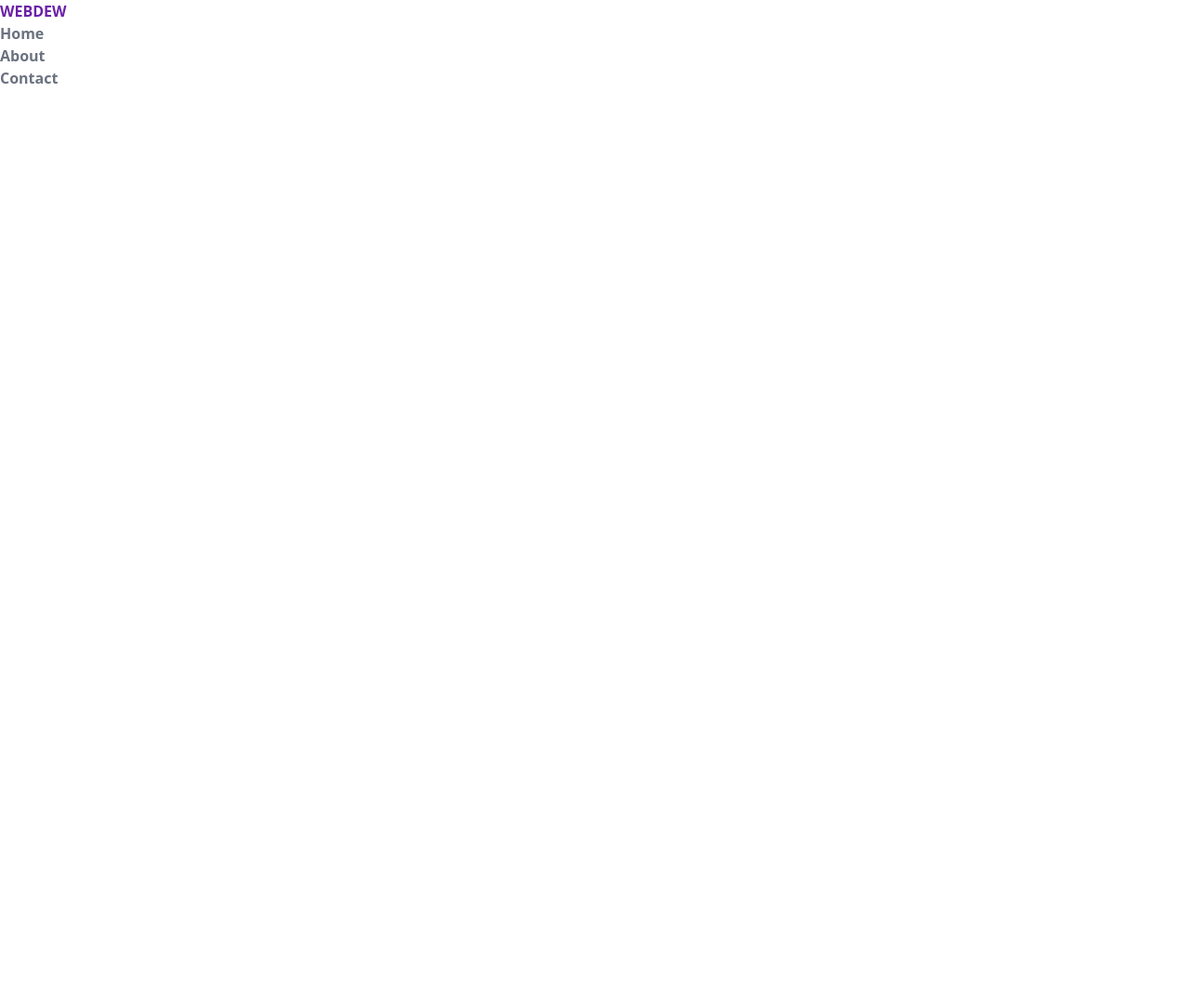
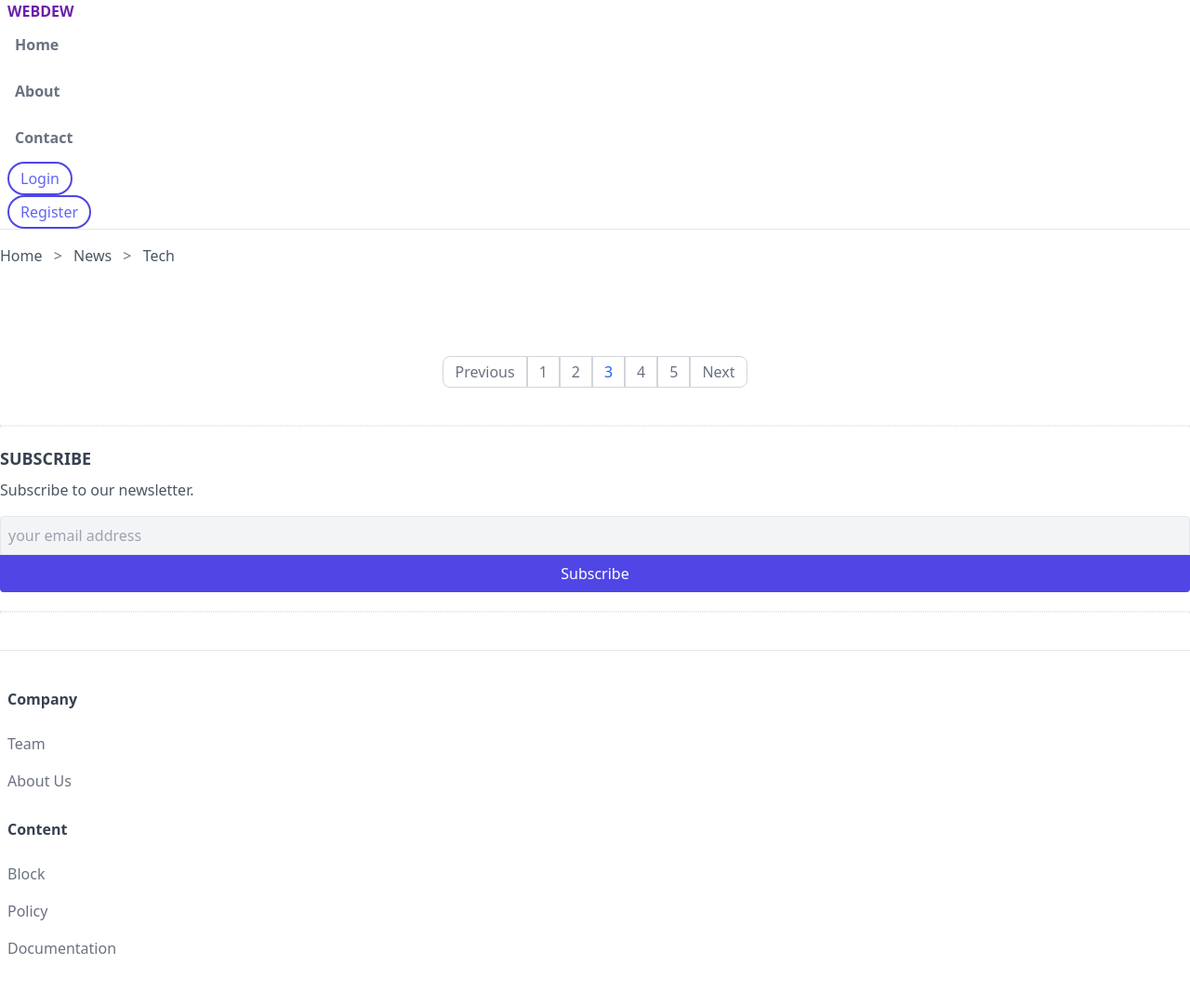
Before and after one commit to ukrmatsypula/tailwind, a website: page index.html in a window 1280 px wide. Shown: the whole page at 93% size. Before the commit the page ends 800 px from the top, so only its background shows below. Drawn offline with nearby package versions, Linux system fonts and the light colour scheme; files that its build step writes are made by us from their sources.

Commit message:
add few components on tailwind

```diff
--- a/index.html
+++ b/index.html
@@ -8,15 +8,188 @@
     <title>Document</title>
   </head>
   <body>
-    <header>
+    <header class="px-2 border-b">
       <a class="uppercase font-bold text-purple-800" href="#">webDew</a>
       <nav>
         <ul class="text-gray-500 font-semibold">
-          <li><a href="#">Home</a></li>
-          <li><a href="#">About</a></li>
-          <li><a href="#">Contact</a></li>
+          <li>
+            <a
+              class="inline-block py-3 px-2 border-b-2 border-transparent hover:text-purple-800 hover:border-purple-800"
+              href="#"
+              >Home</a
+            >
+          </li>
+          <li>
+            <a
+              class="inline-block py-3 px-2 border-b-2 border-transparent hover:text-purple-800 hover:border-purple-800"
+              href="#"
+              >About</a
+            >
+          </li>
+          <li>
+            <a
+              class="inline-block py-3 px-2 border-b-2 border-transparent hover:text-purple-800 hover:border-purple-800"
+              href="#"
+              >Contact</a
+            >
+          </li>
+        </ul>
+
+        <ul>
+          <li>
+            <button
+              class="py-1 px-3 border-2 rounded-full border-indigo-600 text-indigo-500 hover:text-white hover:bg-indigo-800 focus:outline-none focus:ring focus:ring-violet-300"
+            >
+              Login
+            </button>
+          </li>
+          <li>
+            <button
+              class="py-1 px-3 border-2 rounded-full border-indigo-600 text-indigo-500 hover:text-white hover:bg-indigo-800 focus:outline-none focus:ring focus:ring-violet-300"
+            >
+              Register
+            </button>
+          </li>
         </ul>
       </nav>
     </header>
+
+    <main>
+      <div>
+        <div class="py-4 overflow-y-auto whitespace-nowrap">
+          <a class="text-gray-600 hover:text-gray-900" href="#">Home</a>
+          <span class="mx-2 text-gray-500">&gt;</span>
+          <a class="text-gray-600 hover:text-gray-900" href="#">News</a>
+          <span class="mx-2 text-gray-500">&gt;</span>
+          <a class="text-gray-600 hover:text-gray-900" href="#">Tech</a>
+        </div>
+      </div>
+
+      <div class="mt-20 mb-10">
+        <ul class="flex justify-center">
+          <li>
+            <a
+              class="inline-block py-1 px-3 border border-gray-300 text-gray-500 hover:bg-gray-100 hover:text-gray-700 rounded-l-lg"
+              href="#"
+              >Previous</a
+            >
+          </li>
+          <li>
+            <a
+              class="inline-block py-1 px-3 border border-gray-300 text-gray-500 hover:bg-gray-100 hover:text-gray-700"
+              href="#"
+              >1</a
+            >
+          </li>
+          <li>
+            <a
+              class="inline-block py-1 px-3 border border-gray-300 text-gray-500 hover:bg-gray-100 hover:text-gray-700"
+              href="#"
+              >2</a
+            >
+          </li>
+          <li>
+            <a
+              class="inline-block py-1 px-3 border border-gray-300 text-blue-600 hover:bg-blue-100"
+              href="#"
+              >3</a
+            >
+          </li>
+          <li>
+            <a
+              class="inline-block py-1 px-3 border border-gray-300 text-gray-500 hover:bg-gray-100 hover:text-gray-700"
+              href="#"
+              >4</a
+            >
+          </li>
+          <li>
+            <a
+              class="inline-block py-1 px-3 border border-gray-300 text-gray-500 hover:bg-gray-100 hover:text-gray-700"
+              href="#"
+              >5</a
+            >
+          </li>
+          <li>
+            <a
+              class="inline-block py-1 px-3 border border-gray-300 text-gray-500 hover:bg-gray-100 hover:text-gray-700 rounded-r-lg"
+              href="#"
+              >Next</a
+            >
+          </li>
+        </ul>
+      </div>
+
+      <div class="border border-dotted"></div>
+
+      <div class="my-5">
+        <h5 class="font-bold text-lg uppercase text-gray-700 mb-2">
+          Subscribe
+        </h5>
+        <p class="text-gray-600 mb-4">Subscribe to our newsletter.</p>
+        <input
+          class="w-full text-gray-700 bg-gray-100 p-2 border rounded-t hover:border-gray-600"
+          placeholder="your email address"
+          type="email"
+        />
+        <button
+          class="w-full px-4 py-2 bg-indigo-600 text-white rounded-b hover:bg-indigo-800"
+        >
+          Subscribe
+        </button>
+      </div>
+    </main>
+
+    <div class="border border-dotted"></div>
+
+    <footer class="border-t mt-10 py-10 px-2">
+      <div>
+        <div class="mb-5">
+          <h6 class="font-semibold text-gray-700 mb-4">Company</h6>
+          <ul>
+            <li>
+              <a
+                class="inline-block text-gray-500 py-2 hover:underline decoration-gray-700 underline-offset-2"
+                href="#"
+                >Team</a
+              >
+            </li>
+            <li>
+              <a
+                class="inline-block text-gray-500 py-2 hover:underline decoration-gray-700 underline-offset-2"
+                href="#"
+                >About Us</a
+              >
+            </li>
+          </ul>
+        </div>
+
+        <div>
+          <h6 class="font-semibold text-gray-700 mb-4">Content</h6>
+          <ul>
+            <li>
+              <a
+                class="inline-block text-gray-500 py-2 hover:underline decoration-gray-700 underline-offset-2"
+                href="#"
+                >Block</a
+              >
+            </li>
+            <li>
+              <a
+                class="inline-block text-gray-500 py-2 hover:underline decoration-gray-700 underline-offset-2"
+                href="#"
+                >Policy</a
+              >
+            </li>
+            <li>
+              <a
+                class="inline-block text-gray-500 py-2 hover:underline decoration-gray-700 underline-offset-2"
+                href="#"
+                >Documentation</a
+              >
+            </li>
+          </ul>
+        </div>
+      </div>
+    </footer>
   </body>
 </html>
```
